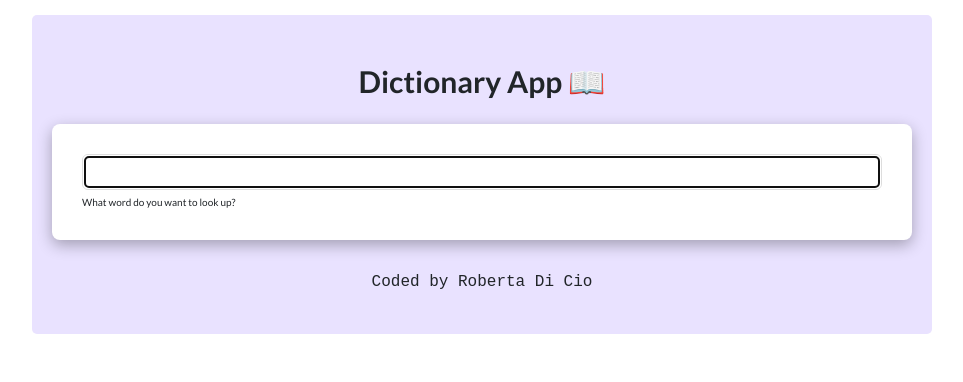
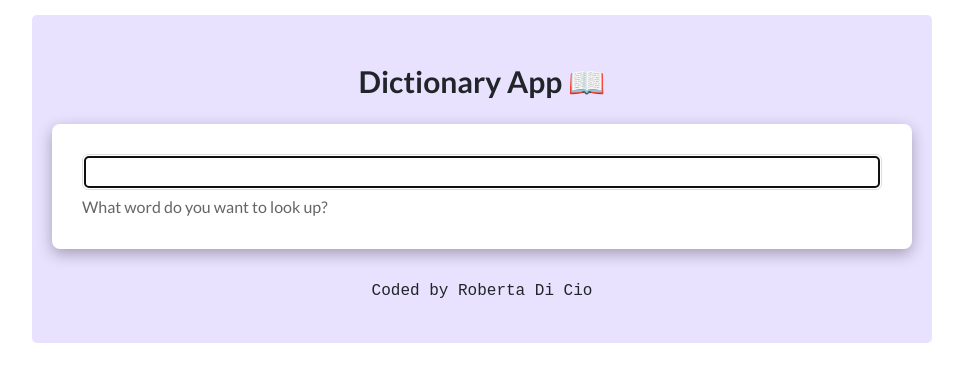
Before and after one commit to robidful/dictionary-app, a React (Create React App) app: page / in a window 1280 px wide. Shown: the top 382 px of the page, without its empty margins (158-1121 px from the left). Built offline with nearby package versions, Linux system fonts and the light colour scheme; no server answers.

Commit message:
touched up the layout

```diff
--- a/src/Dictionary.css
+++ b/src/Dictionary.css
@@ -15,7 +15,8 @@
 }
 
 .Dictionary .hint {
-  font-size: 10px;
+  font-size: 16px;
   margin-top: 5px;
   font-family: "Lato", sans-serif;
+  opacity: 0.7;
 }
--- /dev/null
+++ b/src/Meaning.css
@@ -0,0 +1,4 @@
+.Meaning h3 {
+  font-weight: bold;
+  font-size: 32px;
+}
--- a/src/Meaning.js
+++ b/src/Meaning.js
@@ -1,5 +1,6 @@
 import React from "react";
 import Synonyms from "./Synonyms";
+import "./Meaning.css";
 
 export default function Meaning(props) {
   return (
--- a/src/Results.css
+++ b/src/Results.css
@@ -1,5 +1,5 @@
 .Results h2 {
-  font-size: 36px;
+  font-size: 38px;
   font-weight: bold;
   line-height: 1.5;
   font-family: "Lato", sans-serif;
```
